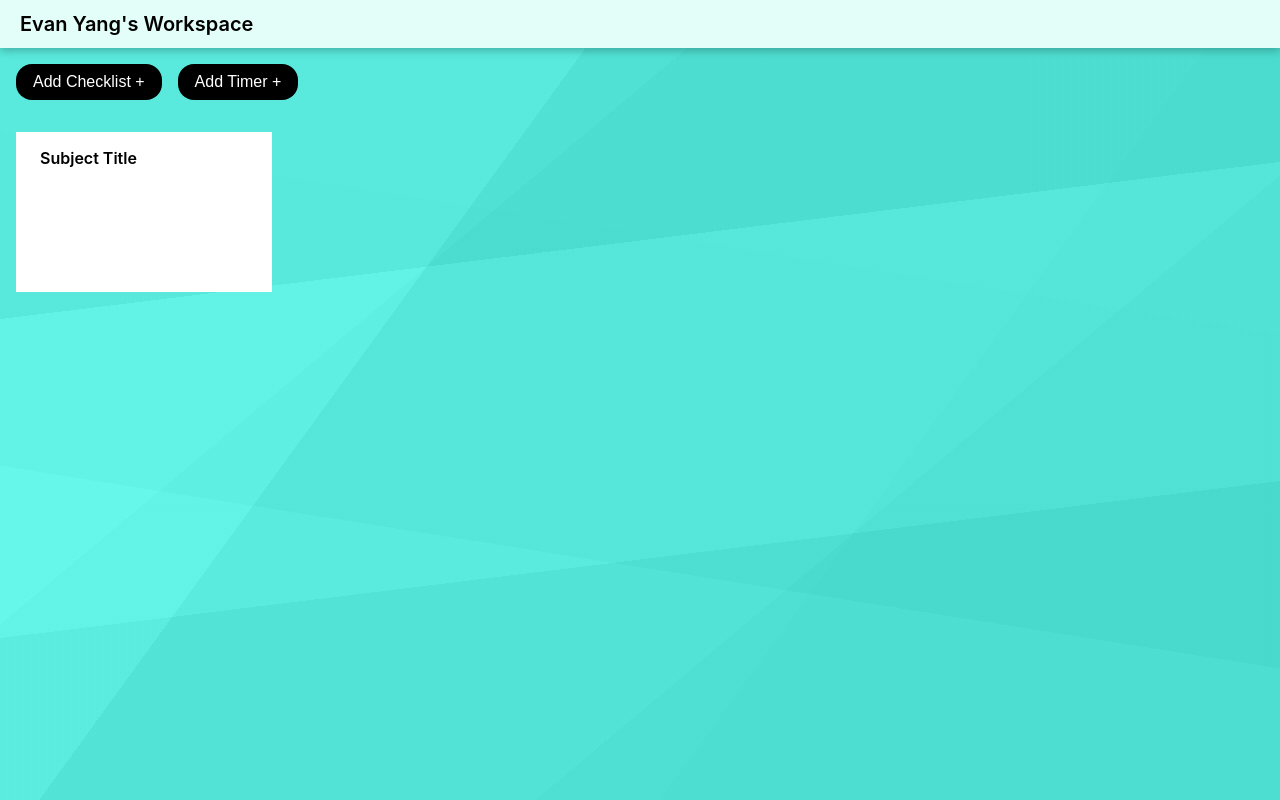
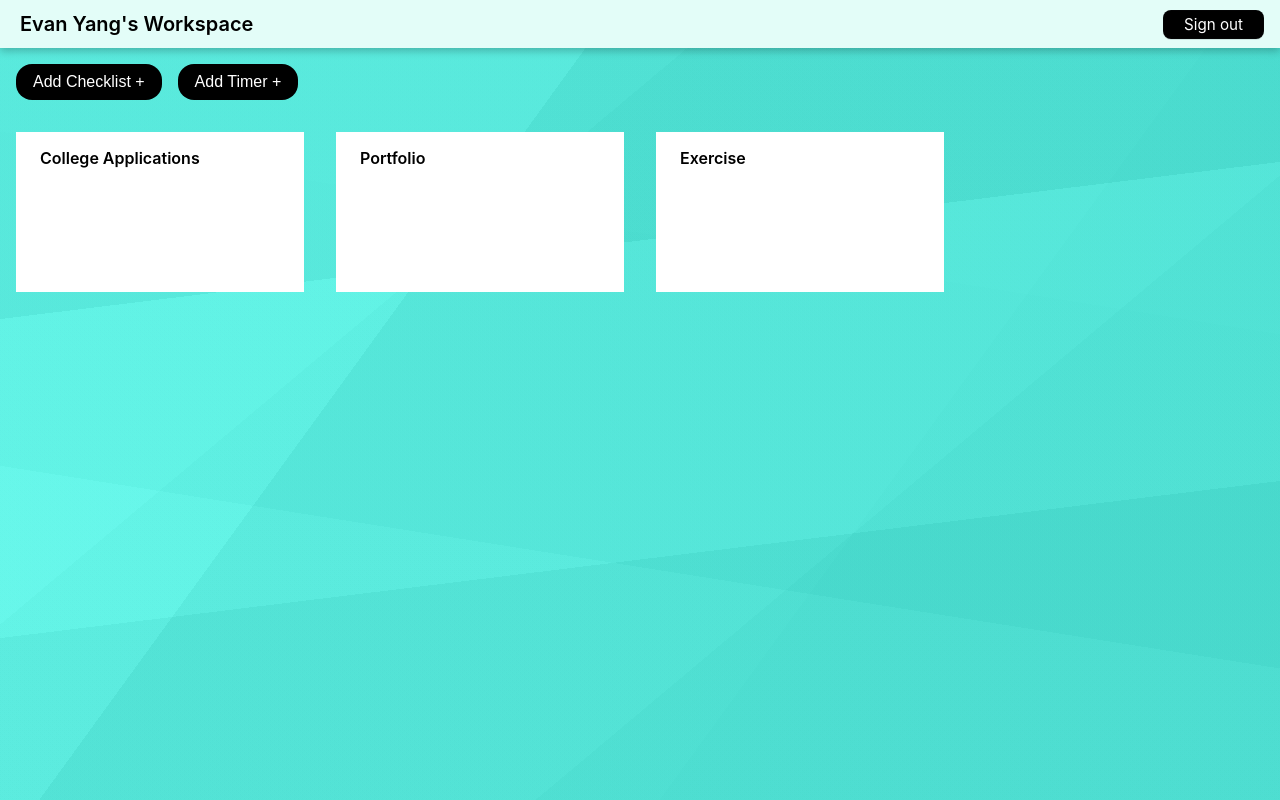
Before and after one commit to Evany226/Drag-and-Drop, a React (Vite) app in the folder trello/: page /dashboard in a window 1280 px wide. Built offline with nearby package versions, Linux system fonts and the light colour scheme; data requests are answered from the project's data file.

Commit message:
css looking good

```diff
--- a/trello/package.json
+++ b/trello/package.json
@@ -7,7 +7,8 @@
     "dev": "vite",
     "build": "vite build",
     "lint": "eslint . --ext js,jsx --report-unused-disable-directives --max-warnings 0",
-    "preview": "vite preview"
+    "preview": "vite preview",
+    "server": "json-server -p3001 --watch db.json"
   },
   "dependencies": {
     "axios": "^1.5.0",
--- a/trello/src/Dashboard.jsx
+++ b/trello/src/Dashboard.jsx
@@ -10,19 +10,34 @@ import Note from './components/Note.jsx'
 const Dashboard = () => {
  const [notes,setNotes] = useState([]);
 
+
+ useEffect(() => {
+  noteService
+    .getAll()
+    .then(initialNotes => {
+      setNotes(initialNotes);
+      console.log(initialNotes);
+    })
+}, [])
+
   return (
 
       <section id="dashboard">
         <nav className="nav">
           <h5 className="nav-name"> Evan Yang's Workspace </h5>
+          <Button buttonClass="signout-button" buttonName="Sign out" />
         </nav>
         <div className="selector">
           <Button buttonClass="create-button" buttonName="Add Checklist +"/>
           <Button buttonClass="create-button" buttonName="Add Timer +" />
         </div>
         <div id="board-canvas">
-              <div class="note-wrapper">
-                  <Note/>
+              <div className="note-wrapper">
+                    {
+                      notes.map((note) =>
+                        <Note note={note} key={note.id}/>
+                      )
+                    }
               </div>
         </div>
       </section>
--- a/trello/src/components/Note.jsx
+++ b/trello/src/components/Note.jsx
@@ -2,11 +2,11 @@ import "../css/Note.css"
 import "../css/index.css"
 
 
-const Note = () => {
+const Note = ({note}) => {
     return (
         <div className="list-container">
             <div className="note-header">
-                <p className="note-name"> Subject Title</p>
+                <p className="note-name"> {note.name}</p>
             </div>
         </div>
     )
--- a/trello/src/css/Dashboard.css
+++ b/trello/src/css/Dashboard.css
@@ -28,7 +28,8 @@ background-color: #e3fdf8;
 box-shadow: rgba(0, 0, 0, 0.24) 0px 3px 8px;
 display: flex;
 align-items: center;
-
+justify-content: space-between;
+padding: 0rem 1rem;
 
 }
 
@@ -36,7 +37,6 @@ align-items: center;
   color: #000 ;
   font-weight: 600;
   padding: 0.75rem 0.25rem;
-  margin-left: 1rem;
   text-align: center;
 
 }
@@ -63,3 +63,24 @@ align-items: center;
 #board-canvas {
   min-height: 80vh;
 }
+
+.note-wrapper {
+  display: flex;
+  overflow-x:auto;
+}
+
+.signout-button {
+  background-color: #000;
+  border: 1px solid rgba(27, 31, 35, .15);
+  border-radius: 0.5rem;
+  box-shadow: rgba(27, 31, 35, .1) 0 1px 0;
+  color: #fff;
+  cursor: pointer;
+  font-family: -apple-system,system-ui,"Segoe UI",Helvetica,Arial,sans-serif,"Apple Color Emoji","Segoe UI Emoji";
+  font-size: 0.95rem;
+  font-weight: 400;
+  padding: 0.25rem 1.25rem;
+  position: relative;
+  text-align: center;
+  text-decoration: none;
+}
--- a/trello/src/css/Note.css
+++ b/trello/src/css/Note.css
@@ -1,22 +1,19 @@
 
 
 .list-container {
-    width: 20%;
+    min-width: 18rem;
     height: 10rem;
     background-color: white;
     margin: 1rem;
 }
 
 .note-header {
-    padding: 0.5rem;
+    padding: 1rem 1.5rem;
     display: flex;
     align-items: center;
 
 }
 
 .note-name {
-    font-size: 1rem;
-    margin-left: 1rem;
-    margin-top: 0.5rem;
     font-weight: 600;
 }
--- a/trello/src/services/notes.js
+++ b/trello/src/services/notes.js
@@ -2,15 +2,18 @@ import axios from "axios";
 const baseUrl = "http://localhost:3001/notes";
 
 const getAll = () => {
-  return axios.get(baseUrl);
+  const request = axios.get(baseUrl);
+  return request.then((response) => response.data);
 };
 
 const create = (newObject) => {
-  return axios.post(baseUrl, newObject);
+  const request = axios.post(baseUrl, newObject);
+  return request.then((response) => response.data);
 };
 
 const update = (id, newObject) => {
-  return axios.put(`${baseUrl}/${id}`, newObject);
+  const request = axios.put(`${baseUrl}/${id}`, newObject);
+  return request.then((response) => response.data);
 };
 
 export default {
```
